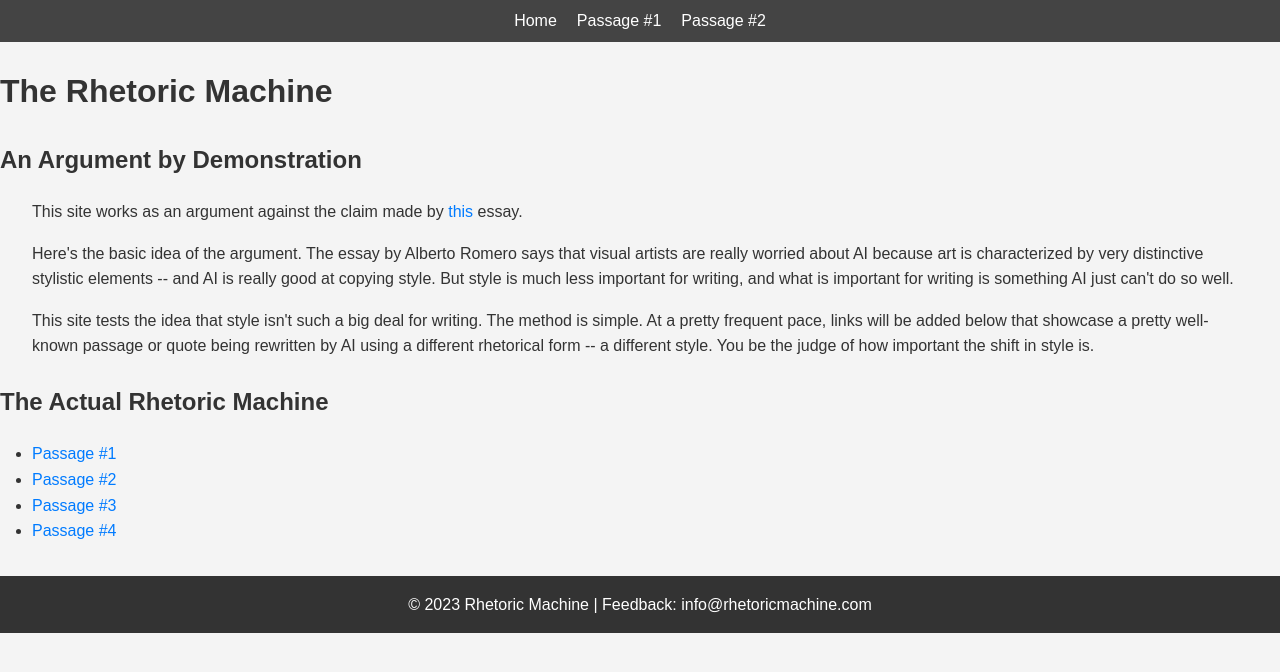
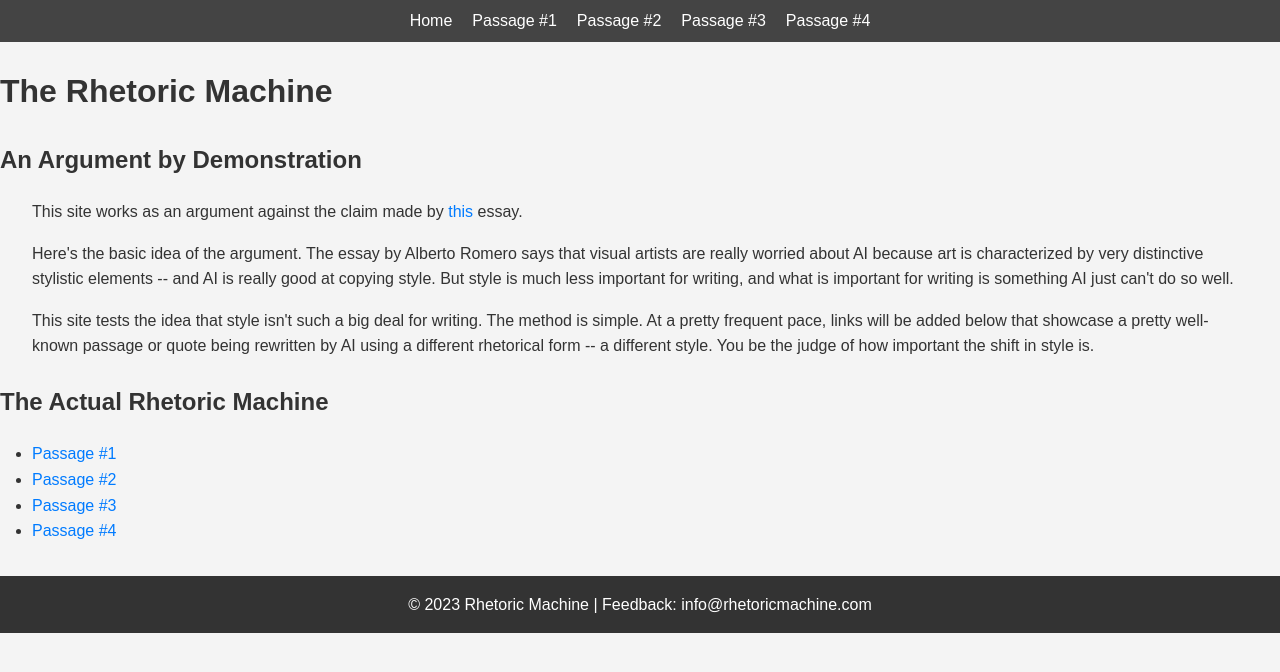
Before and after one commit to buildLittleWorlds/rhetoric-machine-2, a plain HTML site: page index.html in a window 1280 px wide. Drawn offline with Linux system fonts and the light colour scheme.

Commit message:
edited navbar to include passage #3 and #4

```diff
--- a/index.html
+++ b/index.html
@@ -73,6 +73,8 @@
 <a href="index.html">Home</a>
 <a href="passage1.html">Passage #1</a>
 <a href="passage2.html">Passage #2</a>
+<a href="passage3.html">Passage #3</a>
+<a href="passage4.html">Passage #4</a>
 </nav>
 
 <h1>The Rhetoric Machine</h1>
```
